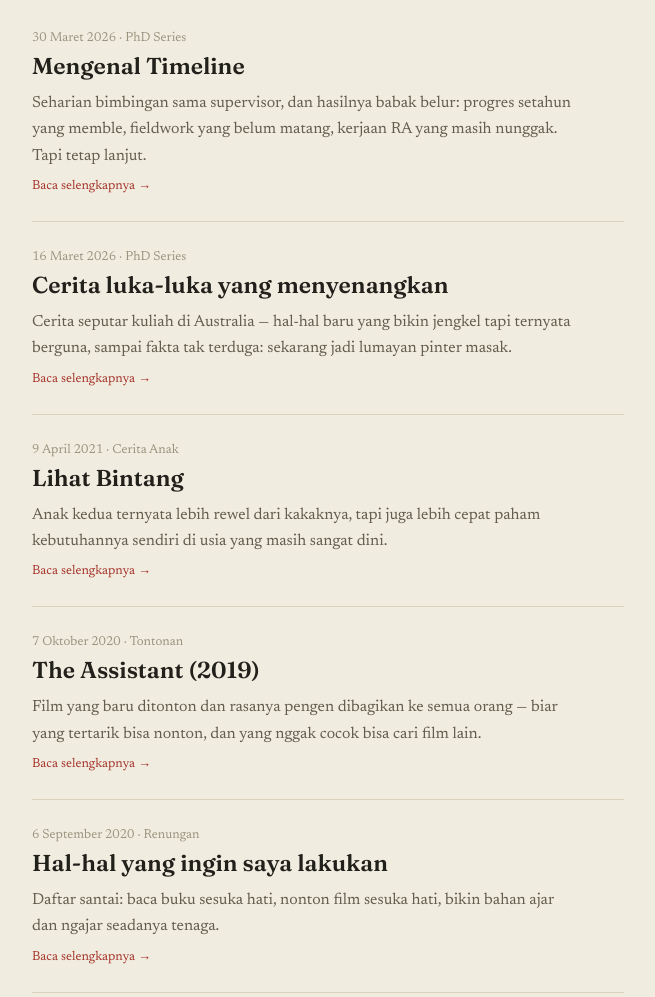
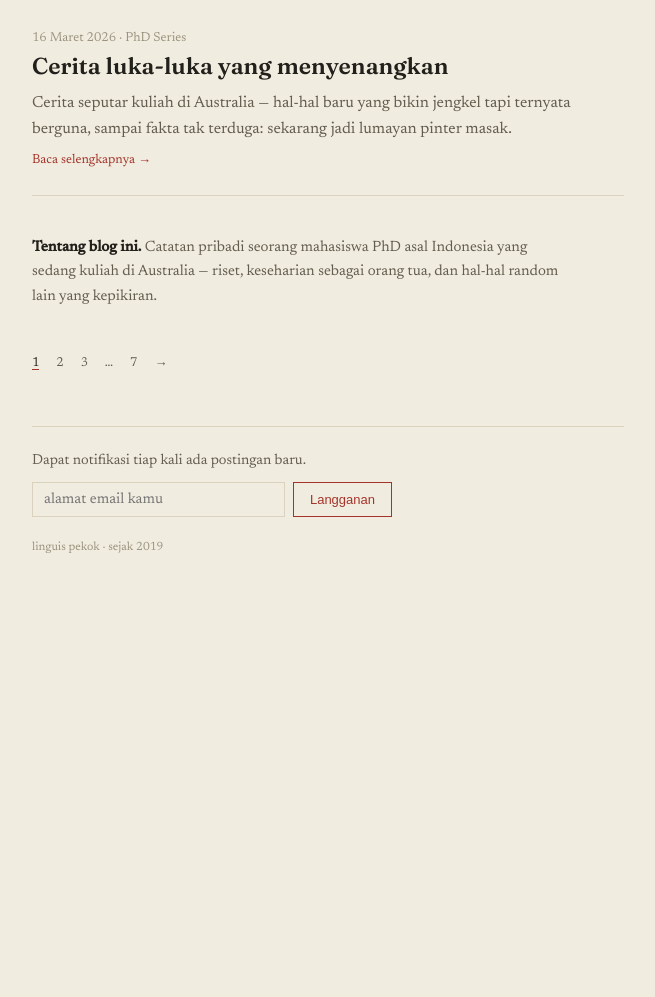
Before and after one commit to DevPlayfull/linguis-pekok, a plain HTML site: page 16 March 2026/index.html in a window 1280 px wide. Shown: the part 237-1234 px from the top of the page, without its empty margins (312-967 px from the left). After the commit the page ends 894 px from the top, so only its background shows below. Drawn offline with Linux system fonts and the light colour scheme.

Commit message:
Update index.html

```diff
--- a/16 March 2026/index.html
+++ b/16 March 2026/index.html
@@ -31,38 +31,10 @@
   <hr>
 
   <div class="post">
-    <span class="date" data-id="30 Maret 2026 · PhD Series" data-en="30 March 2026 · PhD Series">30 Maret 2026 · PhD Series</span>
-    <h2 class="post-title"><a href="https://linguispekok.com/2026/03/30/phd-series-mengenal-timeline/" data-id="Mengenal Timeline" data-en="Getting to know the timeline">Mengenal Timeline</a></h2>
-    <p class="excerpt" data-id="Seharian bimbingan sama supervisor, dan hasilnya babak belur: progres setahun yang memble, fieldwork yang belum matang, kerjaan RA yang masih nunggak. Tapi tetap lanjut." data-en="A full day of supervision meetings left me pretty beaten up: a weak year of progress, unready fieldwork, and unfinished RA work piling up. Still pushing on though.">Seharian bimbingan sama supervisor, dan hasilnya babak belur: progres setahun yang memble, fieldwork yang belum matang, kerjaan RA yang masih nunggak. Tapi tetap lanjut.</p>
-    <a class="continue" href="https://linguispekok.com/2026/03/30/phd-series-mengenal-timeline/" data-id="Baca selengkapnya →" data-en="Read more →">Baca selengkapnya →</a>
-  </div>
-
-  <div class="post">
     <span class="date" data-id="16 Maret 2026 · PhD Series" data-en="16 March 2026 · PhD Series">16 Maret 2026 · PhD Series</span>
     <h2 class="post-title"><a href="https://linguispekok.com/2026/03/16/ph-d-series-cerita-luka-luka-yang-menyenangkan/" data-id="Cerita luka-luka yang menyenangkan" data-en="Stories of nice little wounds">Cerita luka-luka yang menyenangkan</a></h2>
     <p class="excerpt" data-id="Cerita seputar kuliah di Australia — hal-hal baru yang bikin jengkel tapi ternyata berguna, sampai fakta tak terduga: sekarang jadi lumayan pinter masak." data-en="Stories from studying in Australia — new things that were annoying at first but turned out useful, plus an unexpected upside: I've actually become a decent cook.">Cerita seputar kuliah di Australia — hal-hal baru yang bikin jengkel tapi ternyata berguna, sampai fakta tak terduga: sekarang jadi lumayan pinter masak.</p>
     <a class="continue" href="https://linguispekok.com/2026/03/16/ph-d-series-cerita-luka-luka-yang-menyenangkan/" data-id="Baca selengkapnya →" data-en="Read more →">Baca selengkapnya →</a>
-  </div>
-
-  <div class="post">
-    <span class="date" data-id="9 April 2021 · Cerita Anak" data-en="9 April 2021 · Parenting">9 April 2021 · Cerita Anak</span>
-    <h2 class="post-title"><a href="https://linguispekok.com/2021/04/09/lihat-bintang/" data-id="Lihat Bintang" data-en="Looking at the stars">Lihat Bintang</a></h2>
-    <p class="excerpt" data-id="Anak kedua ternyata lebih rewel dari kakaknya, tapi juga lebih cepat paham kebutuhannya sendiri di usia yang masih sangat dini." data-en="My second child turned out fussier than the first, but also picked up on his own needs much earlier in life.">Anak kedua ternyata lebih rewel dari kakaknya, tapi juga lebih cepat paham kebutuhannya sendiri di usia yang masih sangat dini.</p>
-    <a class="continue" href="https://linguispekok.com/2021/04/09/lihat-bintang/" data-id="Baca selengkapnya →" data-en="Read more →">Baca selengkapnya →</a>
-  </div>
-
-  <div class="post">
-    <span class="date" data-id="7 Oktober 2020 · Tontonan" data-en="7 October 2020 · Watching">7 Oktober 2020 · Tontonan</span>
-    <h2 class="post-title"><a href="https://linguispekok.com/2020/10/07/the-assistant-2019/" data-id="The Assistant (2019)" data-en="The Assistant (2019)">The Assistant (2019)</a></h2>
-    <p class="excerpt" data-id="Film yang baru ditonton dan rasanya pengen dibagikan ke semua orang — biar yang tertarik bisa nonton, dan yang nggak cocok bisa cari film lain." data-en="A film I just watched and really wanted to share — so anyone interested can check it out, and anyone who won't like it can skip straight to something else.">Film yang baru ditonton dan rasanya pengen dibagikan ke semua orang — biar yang tertarik bisa nonton, dan yang nggak cocok bisa cari film lain.</p>
-    <a class="continue" href="https://linguispekok.com/2020/10/07/the-assistant-2019/" data-id="Baca selengkapnya →" data-en="Read more →">Baca selengkapnya →</a>
-  </div>
-
-  <div class="post">
-    <span class="date" data-id="6 September 2020 · Renungan" data-en="6 September 2020 · Reflections">6 September 2020 · Renungan</span>
-    <h2 class="post-title"><a href="https://linguispekok.com/2020/09/06/hal2-yg-ingin-saya-lakukan/" data-id="Hal-hal yang ingin saya lakukan" data-en="Things I want to do">Hal-hal yang ingin saya lakukan</a></h2>
-    <p class="excerpt" data-id="Daftar santai: baca buku sesuka hati, nonton film sesuka hati, bikin bahan ajar dan ngajar seadanya tenaga." data-en="A relaxed list: read whatever books I feel like, watch whatever films I feel like, prep teaching materials and teach with whatever energy I've got left.">Daftar santai: baca buku sesuka hati, nonton film sesuka hati, bikin bahan ajar dan ngajar seadanya tenaga.</p>
-    <a class="continue" href="https://linguispekok.com/2020/09/06/hal2-yg-ingin-saya-lakukan/" data-id="Baca selengkapnya →" data-en="Read more →">Baca selengkapnya →</a>
   </div>
 
   <div class="about">
```
